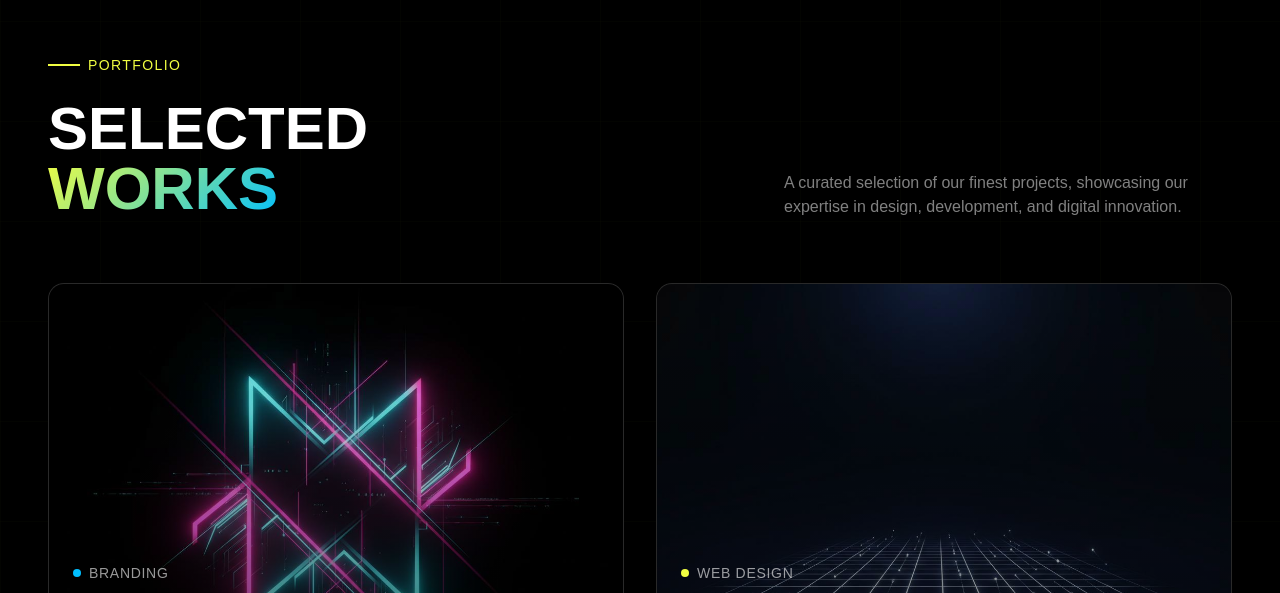
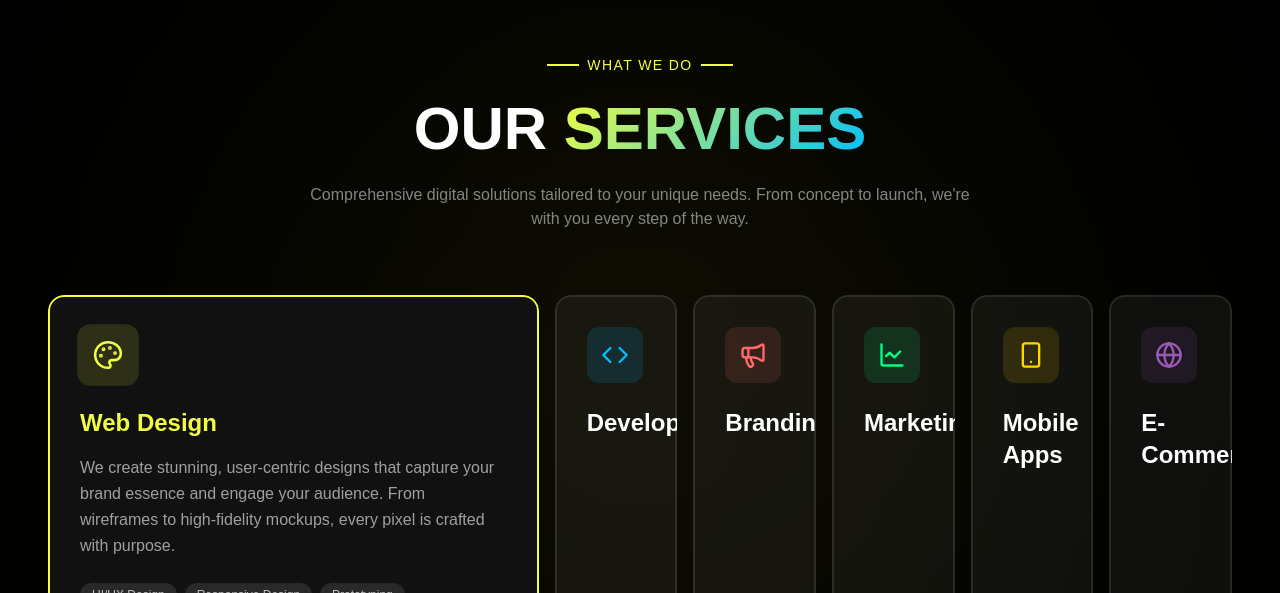
Before and after one commit to connecttraderbrothers/omega-website, a React (Vite) app: page / in a window 1280 px wide. Shown: the part 1747-2340 px from the top of the page. Built offline with nearby package versions, Linux system fonts and the light colour scheme; a web font is replaced by a local one.

Commit message:
Update App.tsx

```diff
--- a/src/App.tsx
+++ b/src/App.tsx
@@ -2,7 +2,6 @@ import { useEffect, useRef, useState, useCallback } from 'react';
 import Navigation from './sections/Navigation';
 import Hero from './sections/Hero';
 import Introduction from './sections/Introduction';
-import SelectedWorks from './sections/SelectedWorks';
 import Services from './sections/Services';
 import Process from './sections/Process';
 import Testimonials from './sections/Testimonials';
@@ -185,7 +184,6 @@ function App() {
       <main>
         <Hero />
         <Introduction />
-        <SelectedWorks />
         <Services />
         <Process />
         <Testimonials />
```
